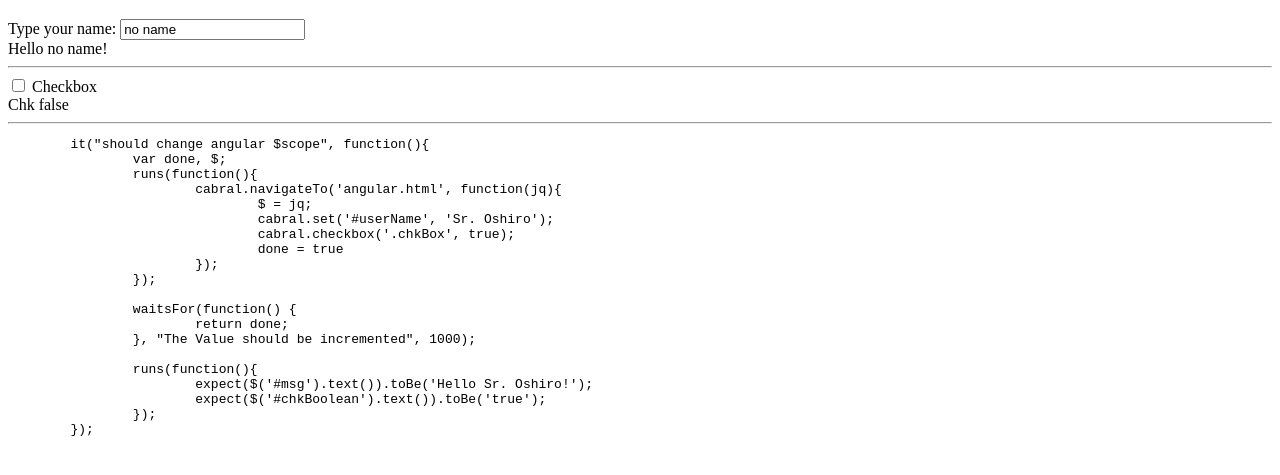
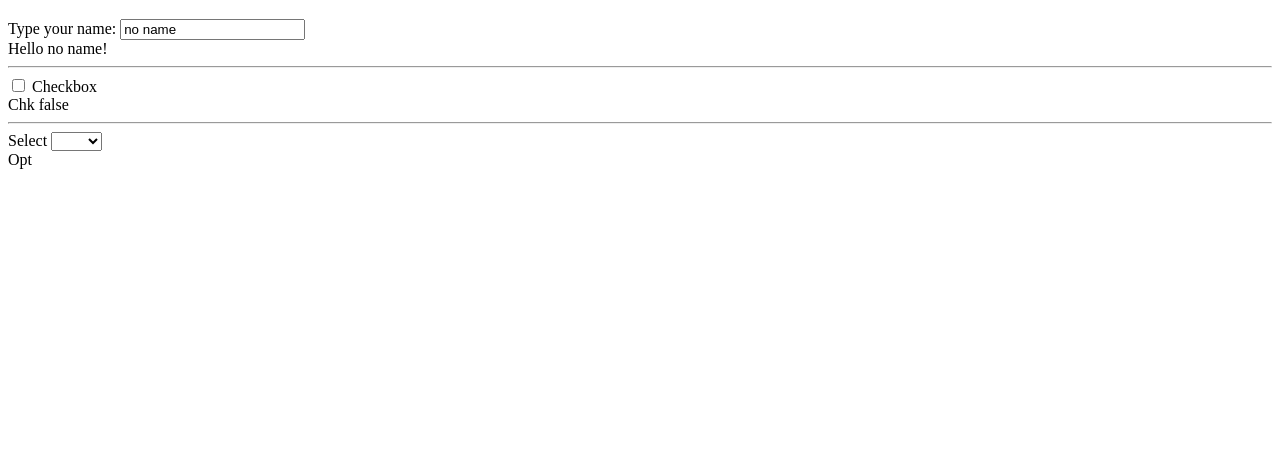
Before and after one commit to fabiooshiro/cabral, a plain HTML site: page angular.html in a window 1280 px wide. Shown: the part 61-536 px from the top of the page. Drawn offline with nearby package versions, Linux system fonts and the light colour scheme.

Commit message:
cabral.select

```diff
--- a/angular.html
+++ b/angular.html
@@ -8,6 +8,7 @@
 		function MyCtrl($scope) {
 		    $scope.myName = "no name";
 		    $scope.boolChk = false;
+		    $scope.optionList = [{id: 1, name: 'Opt1'}, {id: 2, name: 'Opt2'}];
 		}
 	</script>
 </head>
@@ -25,28 +26,14 @@
 			Chk <span id="chkBoolean">{{boolChk}}</span>
 		</div>
 		<hr />
-		<pre>
-	it("should change angular $scope", function(){
-		var done, $;
-		runs(function(){
-			cabral.navigateTo('angular.html', function(jq){
-				$ = jq;
-				cabral.set('#userName', 'Sr. Oshiro');
-				cabral.checkbox('.chkBox', true);
-				done = true
-			});
-		});
+		<label>Select
+			<select class="mySelectCssClass" ng-model="opt" ng-options="e.name for e in optionList">
 
-		waitsFor(function() {
-			return done;
-		}, "The Value should be incremented", 1000);
-
-		runs(function(){
-			expect($('#msg').text()).toBe('Hello Sr. Oshiro!');
-			expect($('#chkBoolean').text()).toBe('true');
-		});
-	});
-		</pre>
+			</select>
+		</label>
+		<div>
+			Opt <span id="selectResult">{{opt.name}}</span>
+		</div>
 	</div>
 </body>
 </html>
--- a/cabral-tests.js
+++ b/cabral-tests.js
@@ -81,6 +81,7 @@ describe("cabral should", function(){
 				console.log("Page angular is loaded");
 				cabral.set('#userName', 'Sr. Oshiro');
 				cabral.checkbox('.chkBox', true);
+				cabral.select('.mySelectCssClass', 'Opt2');
 				done = true
 			});
 		});
@@ -92,6 +93,7 @@ describe("cabral should", function(){
 		runs(function(){
 			expect($('#msg').text()).toBe('Hello Sr. Oshiro!');
 			expect($('#chkBoolean').text()).toBe('true');
+			expect($('#selectResult').text()).toBe('Opt2');
 		});
 	});
 
```
Also changed, not shown: cabral.js (+17 -0 lines).
